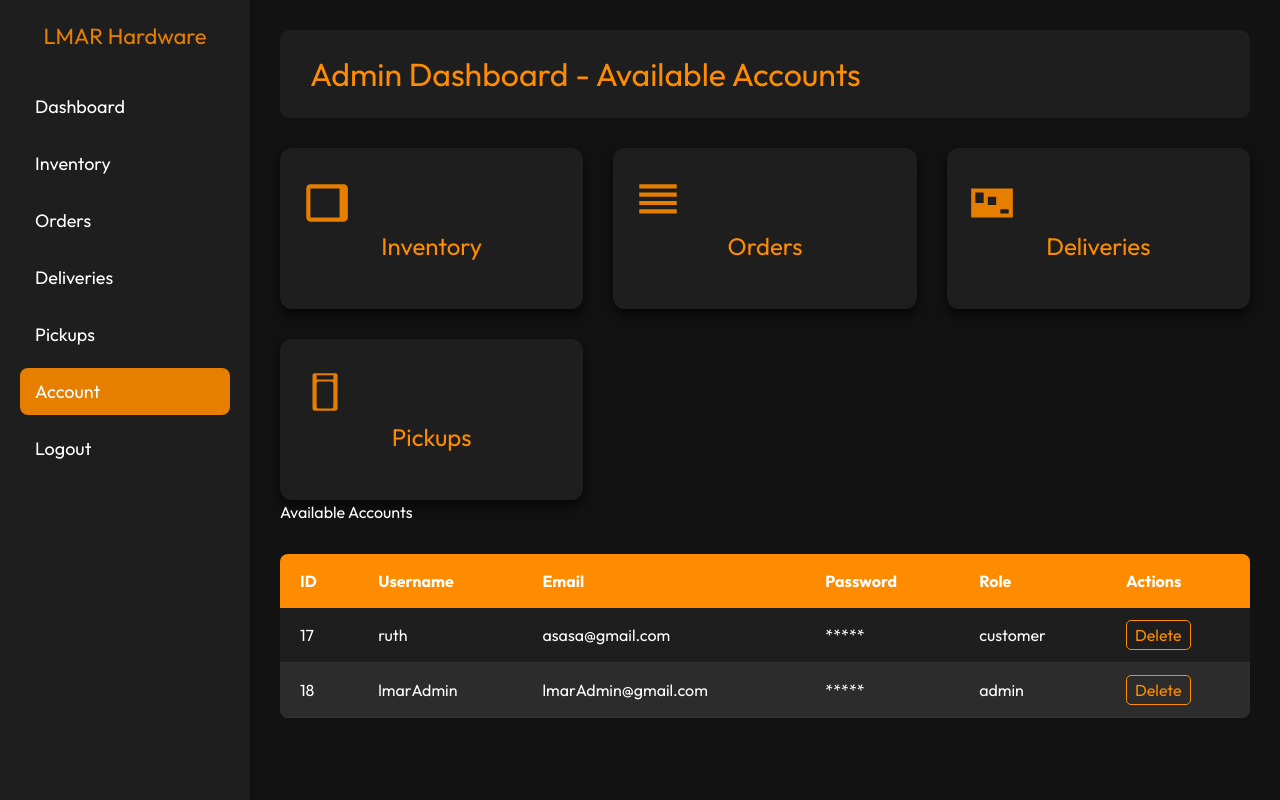
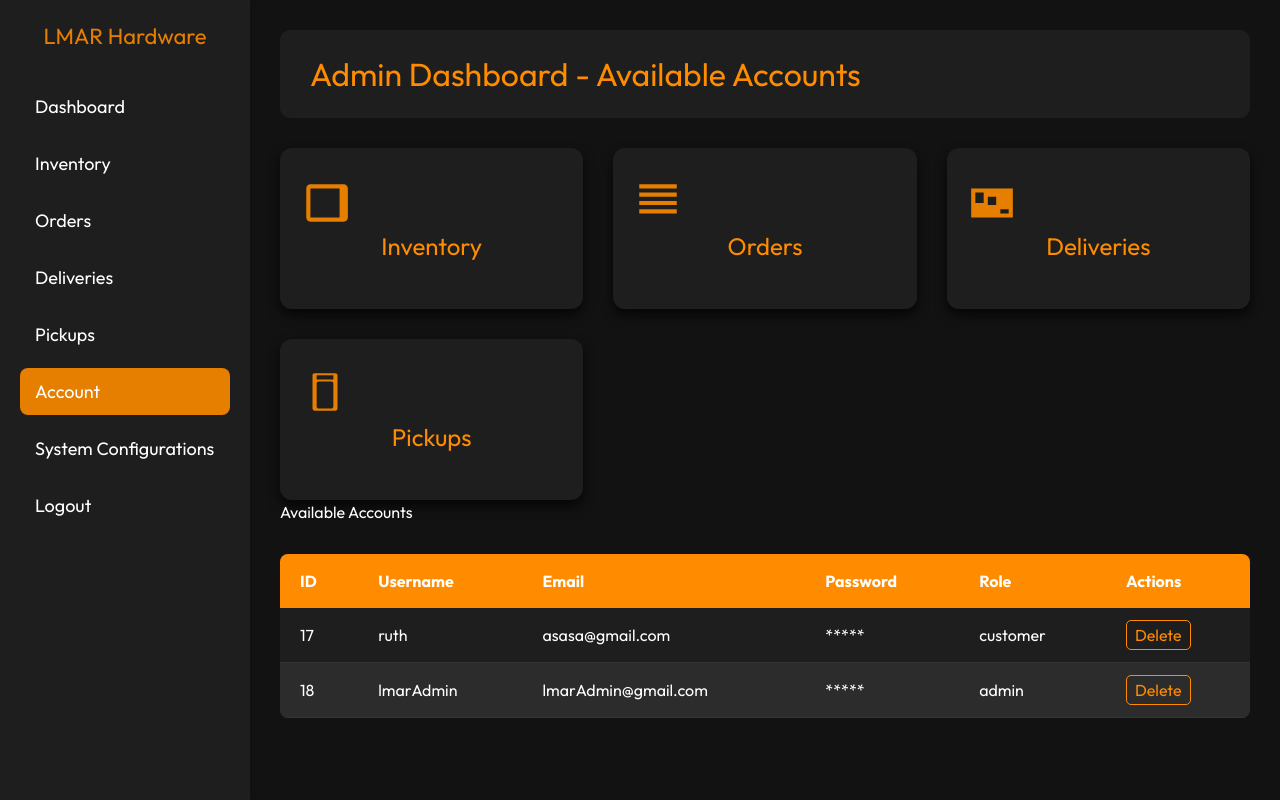
Before and after one commit to Rthuro/lmar-hardware-website, a PHP site: page /backend/dashboard/account.php in a window 1280 px wide. Run offline with PHP 8.4, Linux system fonts and the light colour scheme; the visitor is signed in with stand-in values (Sample User, id 1); data comes from the database, SQL or seed files in the repository; some libraries are stand-ins or nearby versions.

Commit message:
Update sidebar.php

```diff
--- a/backend/includes/sidebar.php
+++ b/backend/includes/sidebar.php
@@ -8,6 +8,7 @@
         <li><a class="delivery <?php echo (basename($_SERVER['PHP_SELF']) == 'delivery.php') ? 'active' : ''; ?>" href="/backend/dashboard/delivery.php">Deliveries</a></li>
         <li><a class="pickup <?php echo (basename($_SERVER['PHP_SELF']) == 'pickups.php') ? 'active' : ''; ?>" href="/backend/dashboard/pickups.php">Pickups</a></li>
         <li><a class="account <?php echo (basename($_SERVER['PHP_SELF']) == 'account.php') ? 'active' : ''; ?>" href="/backend/dashboard/account.php">Account</a></li>
+        <li><a class="system <?php echo (basename($_SERVER['PHP_SELF']) == 'system_configurations.php') ? 'active' : ''; ?>" href="/backend/dashboard/system_configurations.php">System Configurations</a></li>
         <li><a href="/backend/account/logout.php">Logout</a></li>
     </ul>
 </div>
```
